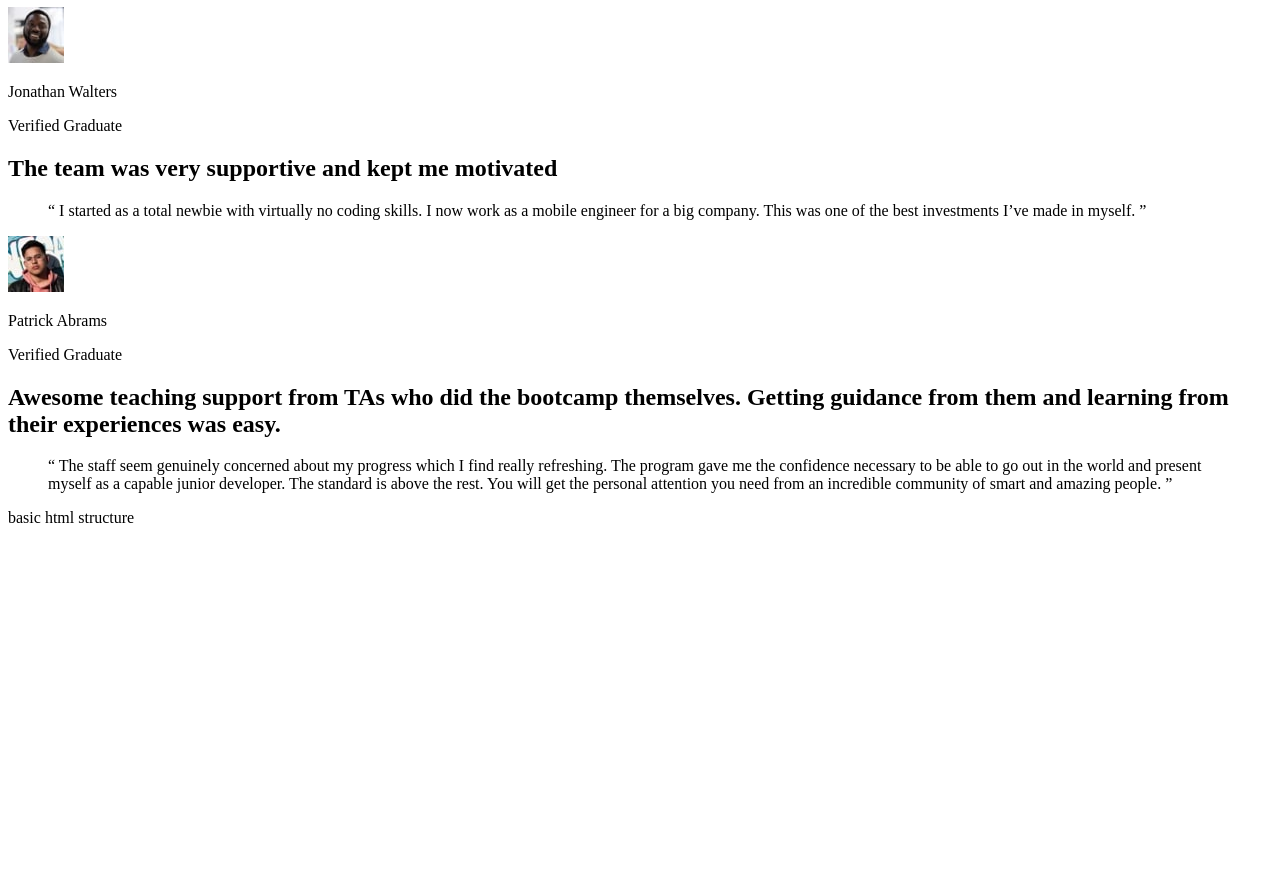
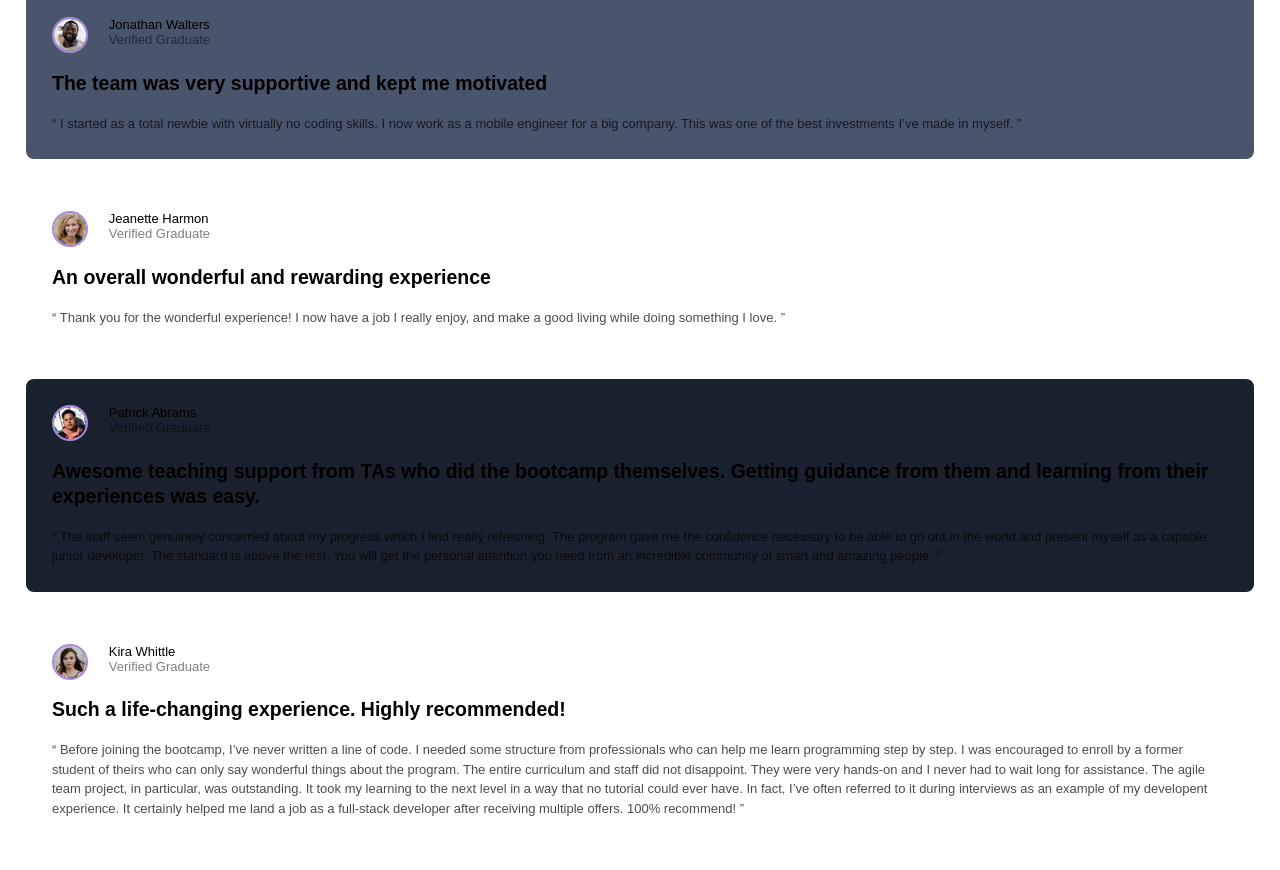
Before and after one commit to Eliana-Janneth/GrupoEstudioWeb, a plain HTML site: page testimonials-grid-section-main/index.html in a window 1280 px wide. Shown: the part 293-1163 px from the top of the page. Before the commit the page ends 858 px from the top, so only its background shows below. Drawn offline with Linux system fonts and the light colour scheme.

Commit message:
sytles.css initialized

```diff
--- /dev/null
+++ b/testimonials-grid-section-main/css/styles.css
@@ -0,0 +1,108 @@
+:root{
+    --article-first-bg-color: hsl(263, 55%, 52%);
+    --article-second-bg-color: hsl(217, 19%, 35%);
+    --article-third-bg-color: hsl(219, 29%, 14%);
+    --article-fourth-bg-color: hsl(0, 0%, 100%);
+}
+
+@import url('https://fonts.googleapis.com/css2?family=Barlow+Semi+Condensed&display=swap');
+
+
+*{
+    padding: 0;
+    margin:0;
+
+}
+body{
+    font-family: 'Barlow Semi Condensed', sans-serif;
+    font-size: 13px;
+
+}
+
+.title-information{
+display: flex;
+}
+
+.header-image{
+    width: 32px;
+    height: 32px;
+    border-radius: 100%;
+    border: 0.20em solid hsl(263, 55%, 70%);
+
+}
+
+.header-title{
+display: absolute;
+padding-left: 1.6em;
+
+}
+
+.header-title-name{
+
+}
+
+.header-title-grade{
+    opacity: 50%;
+
+}
+
+.title-review-article{
+    padding: 0.9em 0 0.9em 0;
+    line-height: 1.3em;
+
+}
+
+.review-article{
+    opacity: 70%;
+    line-height: 1.5em;
+
+}
+
+
+
+.first-article{
+    background-color: var(--article-first-bg-color);
+    color:white;
+    padding: 2em;
+    border-radius: 0.6em;
+    margin: 2em;
+}
+
+
+
+
+
+
+
+
+
+
+
+
+.second-article{
+    background-color: var(--article-second-bg-color);
+    padding: 2em;
+    border-radius: 0.6em;
+    margin: 2em;
+}
+
+.third-article{
+    background-color: var(--article-fourth-bg-color);
+    padding: 2em;
+    border-radius: 0.6em;
+    margin: 2em;
+}
+
+.fourth-article{
+    background-color:  var(--article-third-bg-color);
+    padding: 2em;
+    border-radius: 0.6em;
+    margin: 2em;
+}
+
+.fifth-article{
+    background-color: var(--article-fourth-bg-color);
+    padding: 2em;
+    border-radius: 0.6em;
+    margin: 2em;
+}
--- a/testimonials-grid-section-main/index.html
+++ b/testimonials-grid-section-main/index.html
@@ -1,103 +1,132 @@
 <!DOCTYPE html>
 <html lang="en">
-
   <head>
-  <meta charset="UTF-8">
-  <meta http-equiv="X-UA-Compatible" content="IE=edge">
-  <meta name="viewport" content="width=device-width, initial-scale=1.0">
-  <link rel="shortcut icon" href="images/favicon-32x32.png" type="image/x-icon">
+    <meta charset="UTF-8" />
+    <meta http-equiv="X-UA-Compatible" content="IE=edge" />
+    <meta name="viewport" content="width=device-width, initial-scale=1.0" />
+    <link
+      rel="shortcut icon"
+      href="images/favicon-32x32.png"
+      type="image/x-icon"
+    />
+    <link rel="stylesheet" href="css/styles.css" />
 
     <title>Testimonals Grid</title>
   </head>
-
   <body>
     <main>
-
       <section>
-
         <div>
-
           <article class="first-article">
-          <header>
-            <img src="/images/image-daniel.jpg" alt="">
-            <div>
-              <p>Daniel Clifford</p>
-              <p>Verified Graduate</p>
+            <header class="title-information">
+              <img src="/images/image-daniel.jpg" alt="" class="header-image" />
+              <div class="header-title">
+                <p class="header-title-name">Daniel Clifford</p>
+                <p class="header-title-grade">Verified Graduate</p>
               </div>
             </header>
-          <h2>
-            I received a job offer mid-course, and the subjects I learned were current, if not more so,
-            in the company I joined. I honestly feel I got every penny’s worth.
+            <h2 class="title-review-article">
+              I received a job offer mid-course, and the subjects I learned were
+              current, if not more so, in the company I joined. I honestly feel
+              I got every penny’s worth.
             </h2>
-          <blockquote>
-            “ I was an EMT for many years before I joined the bootcamp. I’ve been looking to make a
-            transition and have heard some people who had an amazing experience here. I signed up
-            for the free intro course and found it incredibly fun! I enrolled shortly thereafter.
-            The next 12 weeks was the best - and most grueling - time of my life. Since completing
-            the course, I’ve successfully switched careers, working as a Software Engineer at a VR startup. ”
+            <blockquote class="review-article">
+              “ I was an EMT for many years before I joined the bootcamp. I’ve
+              been looking to make a transition and have heard some people who
+              had an amazing experience here. I signed up for the free intro
+              course and found it incredibly fun! I enrolled shortly thereafter.
+              The next 12 weeks was the best - and most grueling - time of my
+              life. Since completing the course, I’ve successfully switched
+              careers, working as a Software Engineer at a VR startup. ”
             </blockquote>
           </article>
 
           <article class="second-article">
-          <header>
-            <img src="images/image-jonathan.jpg" alt="">
-            <div>
-              <p>Jonathan Walters</p>
-              <p>Verified Graduate</p>
+            <header class="title-information">
+              <img src="images/image-jonathan.jpg" alt="" class="header-image"/>
+              <div class="header-title">
+                <p class="header-title-name">Jonathan Walters</p>
+                <p class="header-title-grade">Verified Graduate</p>
               </div>
             </header>
-          <h2>
-            The team was very supportive and kept me motivated
-          </h2>
-          <blockquote>
-            “ I started as a total newbie with virtually no coding skills. I now work as a mobile engineer
-            for a big company. This was one of the best investments I’ve made in myself. ”
+            <h2 class="title-review-article">The team was very supportive and kept me motivated</h2>
+            <blockquote class="review-article">
+              “ I started as a total newbie with virtually no coding skills. I
+              now work as a mobile engineer for a big company. This was one of
+              the best investments I’ve made in myself. ”
             </blockquote>
           </article>
         </div>
 
         <div>
-        <article>
-          <header>
-            <img src="images/image-patrick.jpg" alt="">
-            <div>
-              <p>Patrick Abrams</p>
-              <p>Verified Graduate</p>
+          <article class="third-article">
+            <header class="title-information">
+              <img src="images/image-jeanette.jpg" alt="" class="header-image" />
+              <div class="header-title">
+                <p class="header-title-name">Jeanette Harmon</p>
+                <p class="header-title-grade">Verified Graduate</p>
               </div>
             </header>
-          <h2>
-            Awesome teaching support from TAs who did the bootcamp themselves. Getting guidance from them and
-            learning from their experiences was easy.
-          </h2>
-          <blockquote>
-            “ The staff seem genuinely concerned about my progress which I find really refreshing. The program
-            gave me the confidence necessary to be able to go out in the world and present myself as a capable
-            junior developer. The standard is above the rest. You will get the personal attention you need from
-            an incredible community of smart and amazing people. ”
+            <h2 class="title-review-article">An overall wonderful and rewarding experience</h2>
+            <blockquote class="review-article">
+              “ Thank you for the wonderful experience! I now have a job I
+              really enjoy, and make a good living while doing something I love. ”
             </blockquote>
           </article>
 
-basic html structure
-        <article>
-          <header>
-            <img src="" alt="">
-            <div>
-              <p></p>
-              <p></p>
+          <article class="fourth-article">
+            <header class="title-information">
+              <img src="images/image-patrick.jpg" alt="" class="header-image"/>
+              <div class="header-title">
+                <p class="header-title-name">Patrick Abrams</p>
+                <p class="header-title-grade">Verified Graduate</p>
               </div>
             </header>
-          <h2>
+            <h2 class="title-review-article">
+              Awesome teaching support from TAs who did the bootcamp themselves.
+              Getting guidance from them and learning from their experiences was
+              easy.
+            </h2>
+            <blockquote class="review-article">
+              “ The staff seem genuinely concerned about my progress which I
+              find really refreshing. The program gave me the confidence
+              necessary to be able to go out in the world and present myself as
+              a capable junior developer. The standard is above the rest. You
+              will get the personal attention you need from an incredible
+              community of smart and amazing people. ”
+            </blockquote>
+          </article>
 
-          </h2>
-          <blockquote>
-
+        </div>
+        <div>
+          <article class="fifth-article">
+            <header class="title-information">
+              <img src="images/image-kira.jpg" alt="" class="header-image" />
+              <div class="header-title">
+                <p class="header-title-name">Kira Whittle</p>
+                <p class="header-title-grade">Verified Graduate</p>
+              </div>
+            </header>
+            <h2 class="title-review-article">Such a life-changing experience. Highly recommended!</h2>
+            <blockquote class="review-article">
+              “ Before joining the bootcamp, I’ve never written a line of code.
+              I needed some structure from professionals who can help me learn
+              programming step by step. I was encouraged to enroll by a former
+              student of theirs who can only say wonderful things about the
+              program. The entire curriculum and staff did not disappoint. They
+              were very hands-on and I never had to wait long for assistance.
+              The agile team project, in particular, was outstanding. It took my
+              learning to the next level in a way that no tutorial could ever
+              have. In fact, I’ve often referred to it during interviews as an
+              example of my developent experience. It certainly helped me land a
+              job as a full-stack developer after receiving multiple offers.
+              100% recommend! ”
             </blockquote>
           </article>
         </div>
       </section>
     </main>
   </body>
-
 </html>
 
 <!--
@@ -106,18 +135,8 @@ basic html structure
 
 
 
-  Kira Whittle
-  Verified Graduate
 
-  Such a life-changing experience. Highly recommended!
 
-  “ Before joining the bootcamp, I’ve never written a line of code. I needed some structure from
-  professionals who can help me learn programming step by step. I was encouraged to enroll by a former
-  student of theirs who can only say wonderful things about the program. The entire curriculum and staff
-  did not disappoint. They were very hands-on and I never had to wait long for assistance. The agile team
-  project, in particular, was outstanding. It took my learning to the next level in a way that no tutorial
-  could ever have. In fact, I’ve often referred to it during interviews as an example of my developent
-  experience. It certainly helped me land a job as a full-stack developer after receiving multiple offers.
-  100% recommend! ”
+
 
 -->
```
Lines whose indentation alone changed are shown as unchanged.
